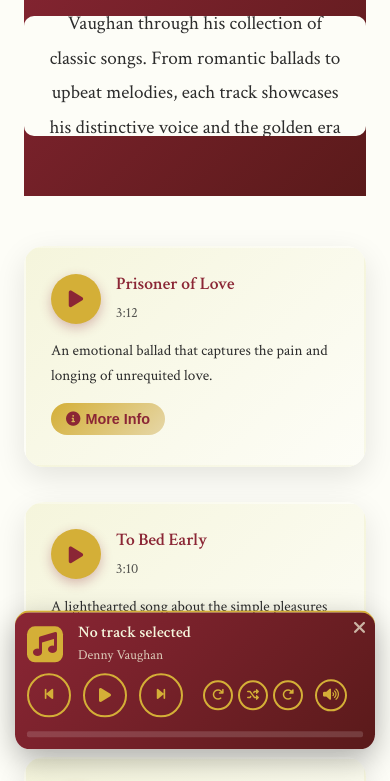
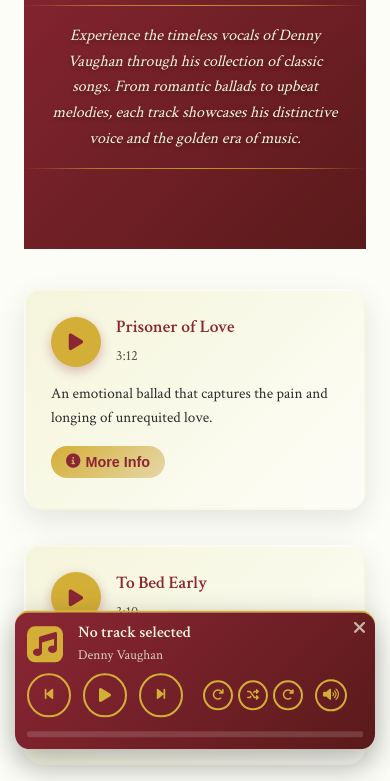
Before and after one commit to kitsmusic/denny-vaughan_website, a plain HTML site: page songs.html in a window 390 px wide. Shown: the part 234-1015 px from the top of the page. Drawn offline with nearby package versions, Linux system fonts and the light colour scheme.

Commit message:
style: optimize mobile layout with elegant subtitle design and compressed header spacing

```diff
--- a/songs.html
+++ b/songs.html
@@ -314,11 +314,11 @@
             color: var(--charcoal);
             max-width: 800px;
             width: 100%;
-            height: 120px;
+            height: 80px;
             margin: 0 auto;
             line-height: 1.8;
             background: var(--warm-white);
-            padding: 20px;
+            padding: 15px;
             border-radius: 10px;
             display: flex;
             align-items: center;
--- a/styles.css
+++ b/styles.css
@@ -2174,6 +2174,102 @@ p {
     }
 }
 
+/* Elegant Mobile Text Blurb Design */
+@media (max-width: 768px) {
+    .page-subtitle {
+        background: transparent !important;
+        position: relative;
+        padding: 0 !important;
+        height: auto !important;
+        min-height: auto !important;
+        border-radius: 0 !important;
+        margin: 20px 0 !important;
+        width: 100% !important;
+        max-width: 100% !important;
+        overflow: visible !important;
+        border: none !important;
+        box-shadow: none !important;
+
+        /* Beautiful typography */
+        font-size: 1.1rem !important;
+        line-height: 1.7 !important;
+        color: var(--cream) !important;
+        text-align: center !important;
+        font-weight: 300;
+        font-style: italic;
+        text-shadow: 0 2px 4px rgba(0, 0, 0, 0.3);
+
+        /* Add elegant spacing */
+        padding: 15px 30px !important;
+    }
+
+    /* Elegant decorative border */
+    .page-subtitle::before {
+        content: '';
+        position: absolute;
+        top: 0;
+        left: 0;
+        right: 0;
+        height: 1px;
+        background: linear-gradient(90deg,
+            transparent,
+            rgba(212, 175, 55, 0.6) 20%,
+            rgba(212, 175, 55, 0.8) 50%,
+            rgba(212, 175, 55, 0.6) 80%,
+            transparent);
+    }
+
+    .page-subtitle::after {
+        content: '';
+        position: absolute;
+        bottom: 0;
+        left: 0;
+        right: 0;
+        height: 1px;
+        background: linear-gradient(90deg,
+            transparent,
+            rgba(212, 175, 55, 0.6) 20%,
+            rgba(212, 175, 55, 0.8) 50%,
+            rgba(212, 175, 55, 0.6) 80%,
+            transparent);
+    }
+
+    /* Compress header spacing */
+    .page-header {
+        margin-bottom: 15px !important;
+        padding-top: 80px !important;
+    }
+
+    .page-title {
+        margin-bottom: 8px !important;
+        font-size: 2.8rem !important;
+    }
+
+    /* B-sides section styling */
+    .bsides-section .page-subtitle {
+        margin-top: 15px !important;
+    }
+}
+
+/* Smaller mobile screens */
+@media (max-width: 480px) {
+    .page-subtitle {
+        font-size: 1rem !important;
+        padding: 18px 25px !important;
+        line-height: 1.6 !important;
+    }
+
+    .page-header {
+        padding-top: 70px !important;
+        margin-bottom: 10px !important;
+    }
+
+    .page-title {
+        font-size: 2.3rem !important;
+        margin-bottom: 5px !important;
+    }
+}
+
 /* Floating Music Button */
 .floating-music-btn {
     position: fixed;
```
